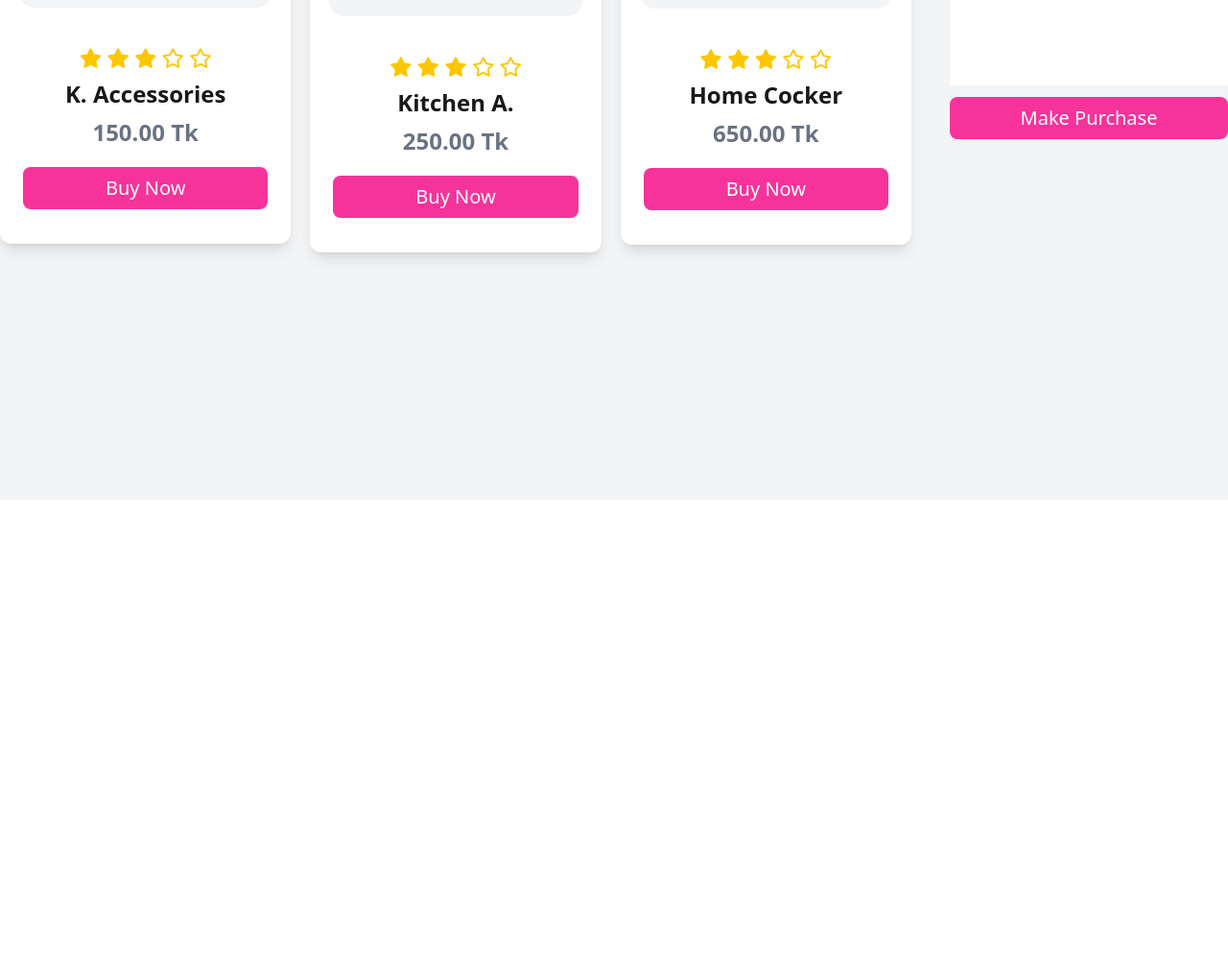
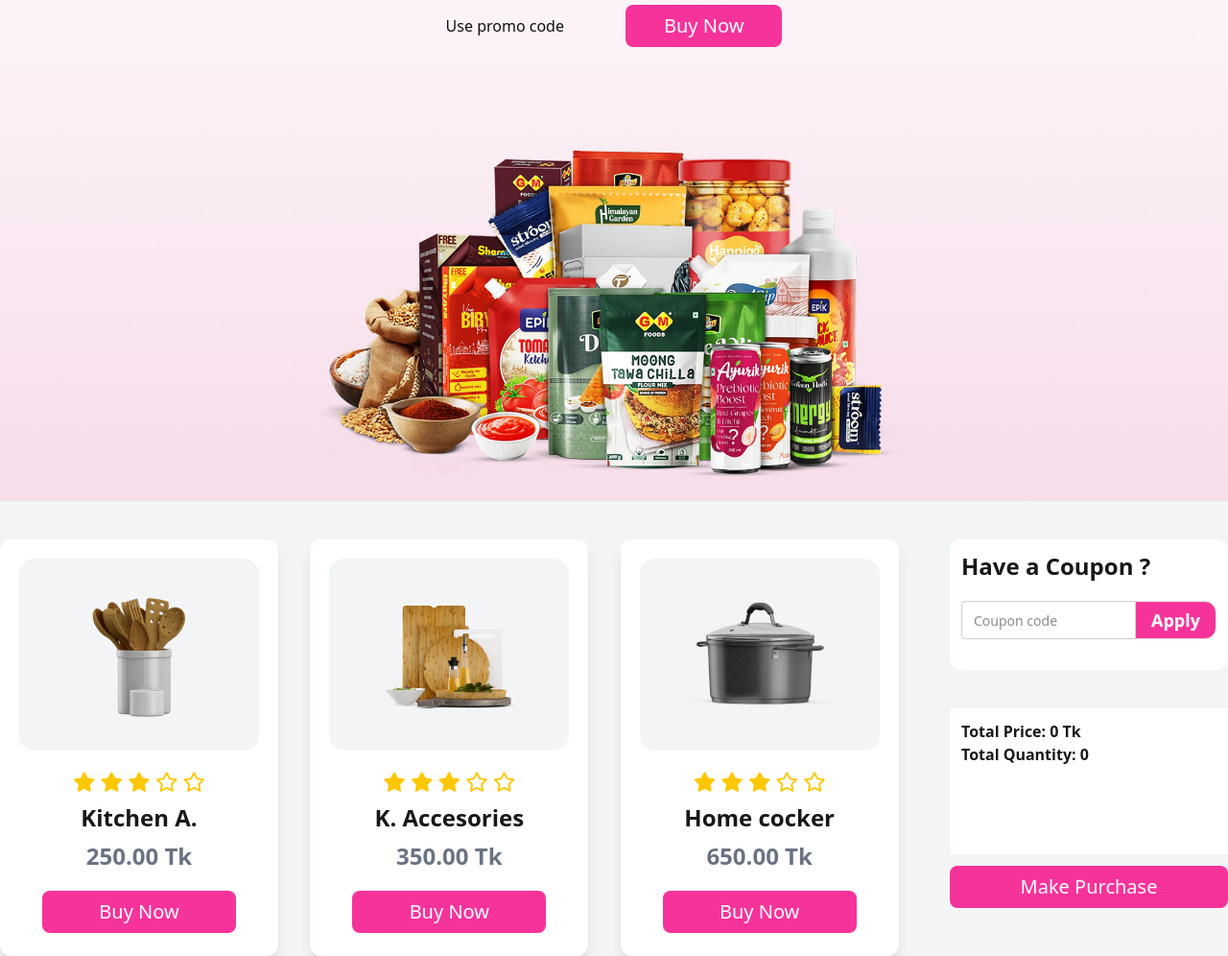
Before and after one commit to muhammadsamimreza/desi-deals-e-commerce, a plain HTML site: page index.html in a window 1280 px wide. Shown: the part 279-1275 px from the top of the page at 96% size. Before the commit the page ends 800 px from the top, so only its background shows below. Drawn offline with nearby package versions, Linux system fonts and the light colour scheme.

Commit message:
navbar and hero section

```diff
--- a/index.html
+++ b/index.html
@@ -24,50 +24,56 @@
     <link rel="stylesheet" href="styles/style.css" />
   </head>
   <body class="bg-gray-100 min-h-screen">
+
+    <!-- Hero Section -->
+    <section class="bg-gradient-to-t from-[#f6ddea] to-[#fff]">
+        <!-- navbar -->
+         <section class="">
+        <div class="logo py-5 mx-auto">
+          <div class="flex justify-center items-center gap-2">
+            <div><img class="w-14" src="./assets/logo.png" alt=""></div>
+            <div class="space-y-1">
+              <h1 class="text-4xl text-pink-500"><span>Deshi</span> <span class="font-bold">Deals</span></h1>
+              <p class="text-[#797075] flex justify-between"><span>Cheap Price </span>,  <span>Best Quality</span></p>
+            </div>
+          </div>
+        </div>
+     </section>
+            <div class="">
+              <div class="mx-auto w-[650px]">
+                <div class="hero-text text-center text-[#111111]">
+                  <h1 class="font-bold text-4xl mt-16 ">Purchase TK 200 or above & get</h1>
+                  <h2 class="font-bold text-4xl text-pink-500">20% off</h2>
+                </div>
+                <div class="flex mt-8 items-center justify-center gap-16">
+                  <p class="text-[#111111]">Use promo code</p>
+                    <button
+                      class=" py-2 rounded-lg font-medium
+                      text-xl text-white bg-pink-500 px-10">
+                      Buy Now
+                    </button>
+                </div>
+                <!-- Hero Image -->
+                <div class="hero-image relative">
+                  <img src="./assets/hero-bg.png" alt=""
+                  class="mt-10">
+                </div>
+              </div>
+            </div>
+      </section>
+    <!-- Kitchenware Section here -->
     <section class="max-w-[1280px] mx-auto">
       <div class="product-cart-container grid grid-cols-12 gap-10">
         <section id="product-all-box" class="mt-10 col-span-9">
           <div id="product-box" class="grid grid-cols-3 gap-5">
             <!-- card-01 styles here -->
-            <div id="card-1">
-              <div class="bg-white shadow-lg py-3 rounded-xl">
-                <figure class="bg-gray-100 px-5 py-10 m-5 rounded-2xl">
+             <div id="card-1">
+              <div class="bg-white w-[290px] px-5 pt-5 shadow-lg rounded-xl">
+                <figure class="bg-gray-100 h-[200px] rounded-2xl flex justify-center items-center">
                   <img
                     src="./assets/kitchen-1.png"
                     alt=""
-                    class="rounded-xl mx-auto"
-                  />
-                </figure>
-                <div class="card-body items-center text-center">
-                  <p class="text-yellow-400">
-                    <i class="fa-solid fa-star text-xl"></i>
-                    <i class="fa-solid fa-star text-xl"></i>
-                    <i class="fa-solid fa-star text-xl"></i>
-                    <i class="fa-regular fa-star text-xl"></i>
-                    <i class="fa-regular fa-star text-xl"></i>
-                  </p>
-                  <h2 class="card-title text-2xl font-bold">K. Accessories</h2>
-                  <p class="text-2xl text-gray-500 font-semibold">
-                    <span>150.00</span> Tk
-                  </p>
-                  <div class="w-full mt-3">
-                    <button
-                      class="add-btn py-2 rounded-lg font-medium text-xl text-white bg-pink-500 w-full"
-                    >
-                      Buy Now
-                    </button>
-                  </div>
-                </div>
-              </div>
-            </div>
-            <!-- card-02 styles here -->
-            <div id="card-1">
-              <div class="bg-white shadow-lg py-3 rounded-xl">
-                <figure class="bg-gray-100 px-5 py-10 m-5 rounded-2xl">
-                  <img
-                    src="./assets/kitchen-2.png"
-                    alt=""
-                    class="rounded-xl mx-auto"
+                    class=""
                   />
                 </figure>
                 <div class="card-body items-center text-center">
@@ -92,15 +98,14 @@
                 </div>
               </div>
             </div>
-
-            <!-- card-03 styles here -->
-            <div id="card-1">
-              <div class="bg-white shadow-lg py-3 rounded-xl">
-                <figure class="bg-gray-100 px-5 py-10 m-5 rounded-2xl">
+            <!-- card-02 styles here -->
+            <div id="card-2">
+              <div class="bg-white w-[290px] px-5 pt-5 shadow-lg rounded-xl">
+                <figure class="bg-gray-100 h-[200px] rounded-2xl flex justify-center items-center">
                   <img
-                    src="./assets/kitchen-3.png"
+                    src="./assets/kitchen-2.png"
                     alt=""
-                    class="rounded-xl mx-auto"
+                    class=""
                   />
                 </figure>
                 <div class="card-body items-center text-center">
@@ -111,7 +116,40 @@
                     <i class="fa-regular fa-star text-xl"></i>
                     <i class="fa-regular fa-star text-xl"></i>
                   </p>
-                  <h2 class="card-title text-2xl font-bold">Home Cocker</h2>
+                  <h2 class="card-title text-2xl font-bold">K. Accesories</h2>
+                  <p class="text-2xl text-gray-500 font-semibold">
+                    <span>350.00</span> Tk
+                  </p>
+                  <div class="w-full mt-3">
+                    <button
+                      class="add-btn py-2 rounded-lg font-medium text-xl text-white bg-pink-500 w-full"
+                    >
+                      Buy Now
+                    </button>
+                  </div>
+                </div>
+              </div>
+            </div>
+
+            <!-- card-03 styles here -->
+             <div id="card-3">
+              <div class="bg-white w-[290px] px-5 pt-5 shadow-lg rounded-xl">
+                <figure class="bg-gray-100 h-[200px] rounded-2xl flex justify-center items-center">
+                  <img
+                    src="./assets/kitchen-3.png"
+                    alt=""
+                    class=""
+                  />
+                </figure>
+                <div class="card-body items-center text-center">
+                  <p class="text-yellow-400">
+                    <i class="fa-solid fa-star text-xl"></i>
+                    <i class="fa-solid fa-star text-xl"></i>
+                    <i class="fa-solid fa-star text-xl"></i>
+                    <i class="fa-regular fa-star text-xl"></i>
+                    <i class="fa-regular fa-star text-xl"></i>
+                  </p>
+                  <h2 class="card-title text-2xl font-bold">Home cocker</h2>
                   <p class="text-2xl text-gray-500 font-semibold">
                     <span>650.00</span> Tk
                   </p>
```
